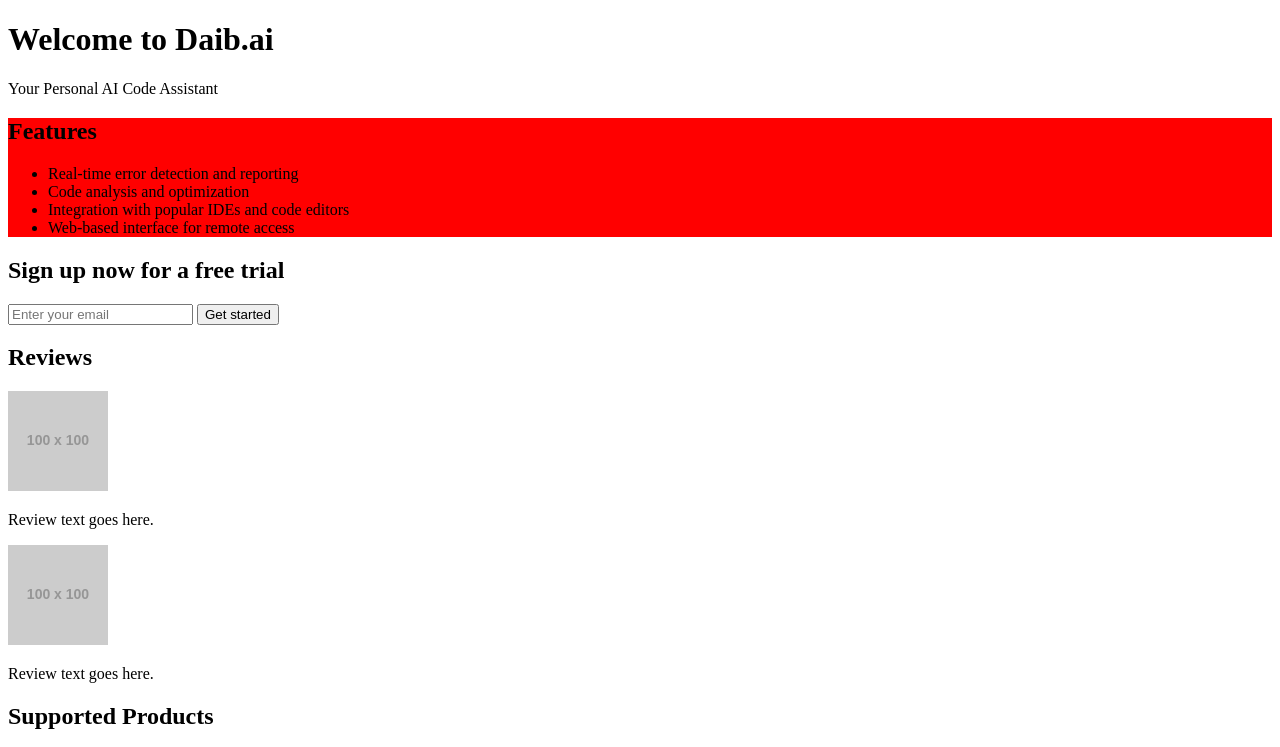
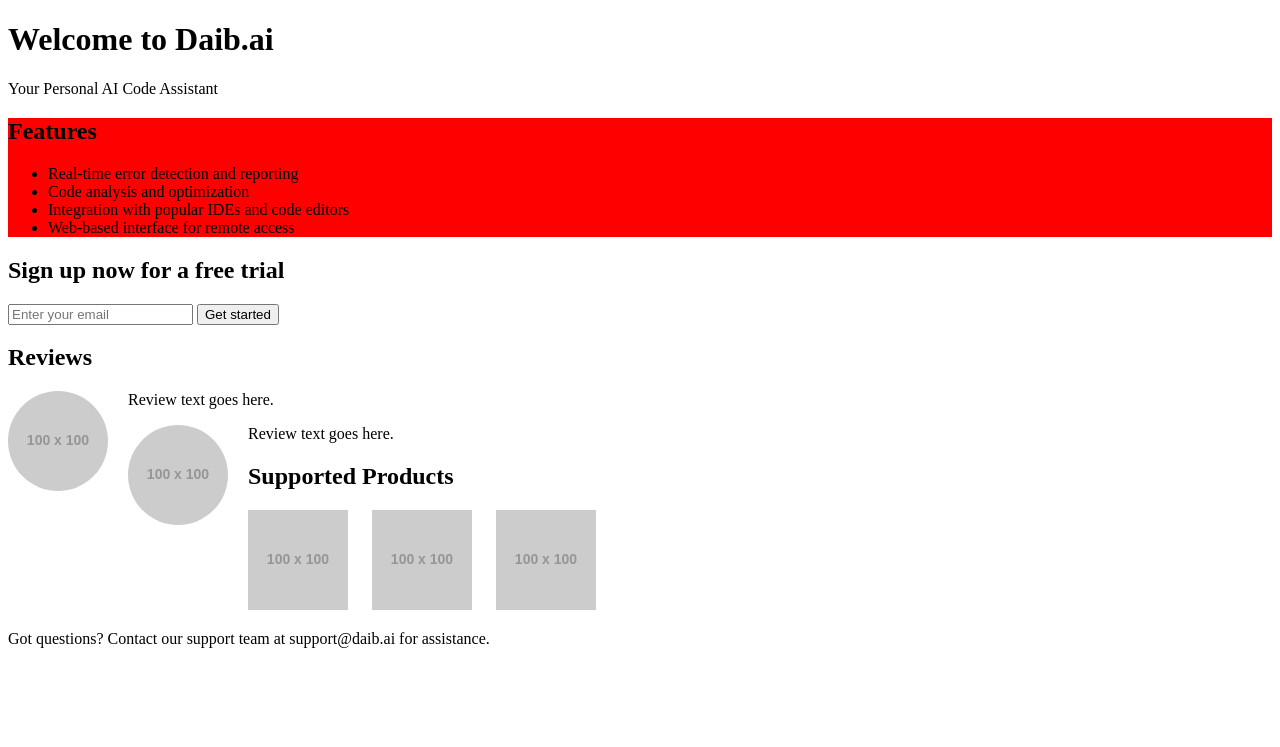
Before and after one commit to omenejoseph/simple-page, a plain HTML site: page index.html in a window 1280 px wide. Shown: the top 747 px of the page. Drawn offline with Linux system fonts and the light colour scheme; placeholder pictures from the web are drawn by us.

Commit message:
Update style.css in PR #11

```diff
--- a/style.css
+++ b/style.css
@@ -1,10 +1,12 @@
 #features{
     background: red;
 }
-.round-image{
+.logo {
+    display: inline-block;
+    margin-right: 20px;
+}
+.review img {
     border-radius: 50%;
+    float: left;
+    margin-right: 20px;
 }
-#products ul li{
-    display: inline-block;
-    margin-right: 10px;
-}
```
